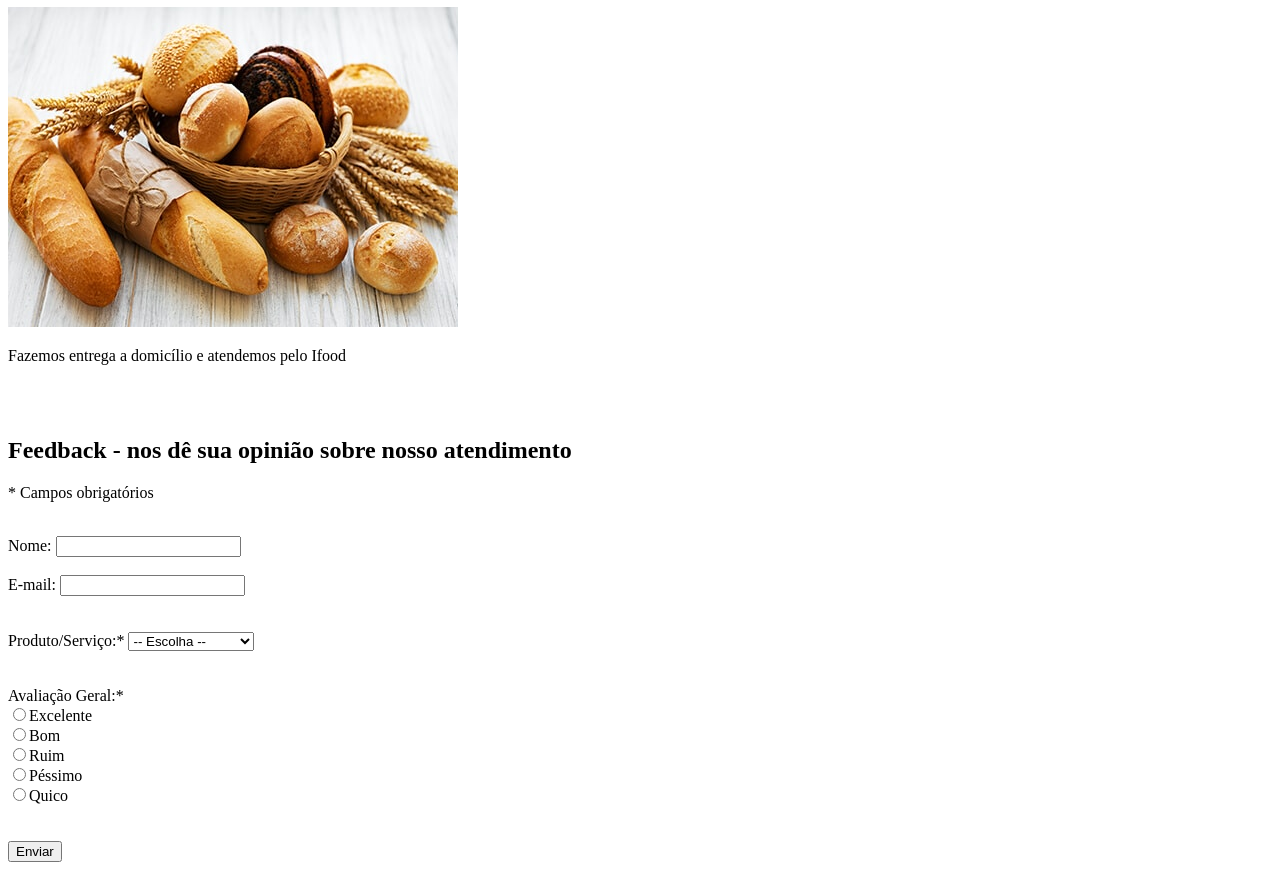
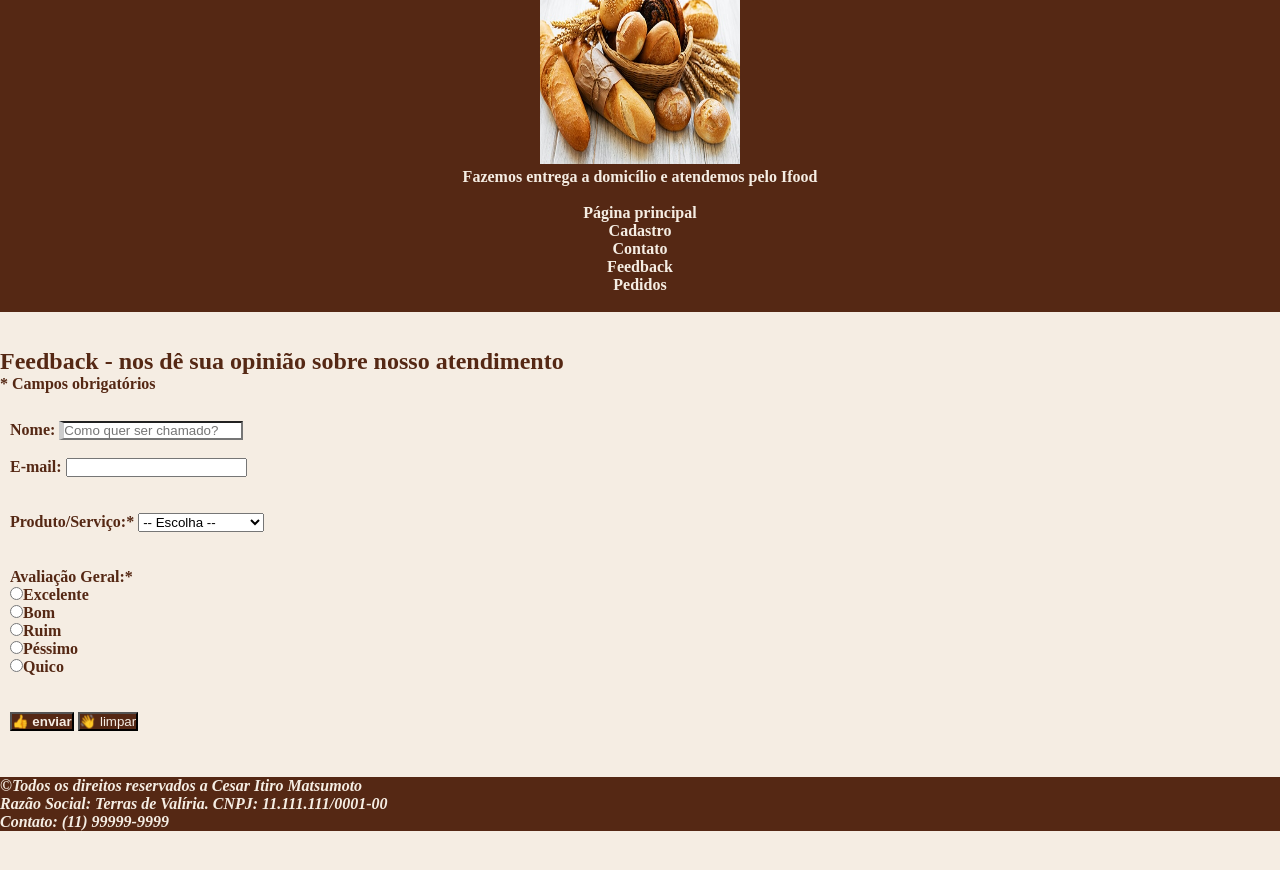
Before and after one commit to mtsmtCesar/padaria-do-bairro, a plain HTML site: page assets/feedback.html in a window 1280 px wide. Shown: the part 73-943 px from the top of the page. After the commit the page ends 904 px from the top, so only its background shows below. Drawn offline with Linux system fonts and the light colour scheme.

Commit message:
atualizacao 30072025

```diff
--- /dev/null
+++ b/assets/css/style.css
@@ -0,0 +1,149 @@
+* {
+    padding: 0;
+    margin: 0;
+}
+
+
+body {
+    font-family: "Playfair Display", serif;
+    color: #552814;
+    background-color: #F5EDE3;
+    font-weight: 600;
+}
+
+h2 {
+    font-size: 25;
+    font-family: "Playfair Display", serif;
+    background-color: #552814;
+    color: #F5EDE3;
+    text-align: center;
+}
+
+footer {
+    font-size: 5;
+    font-family: 'Times New Roman', Times, serif;
+    color: #F5EDE3;
+    font-style: italic;
+}
+
+.cabecalho-principal {
+    font-size: 25;
+    font-family: "Playfair Displa", serif;
+    background-color: #552814;
+    color: #F5EDE3;
+    text-align: center;
+
+}
+
+.cabecalho-principal a {
+    font-size: 20;
+    font-family: Playfair Display, serif;
+    background-color: #552814;
+    color: #F5EDE3;
+    text-decoration: none;
+    text-align: center;
+}
+
+nav a {
+    font-size: 20;
+    font-family: Playfair Display, serif;
+    text-decoration: none;
+    color:#552814;
+}
+
+a:hover{
+    color:#918885;
+}
+
+.legenda{
+    font-size: 10;
+    font-family: Playfair Display, serif;
+    text-align: center;
+}
+
+.titulo-principal {
+    font-size: 30;
+    font-family: Playfair Display, serif;
+    background-color: #BB793E;
+}
+
+.titulo-secundario {
+    font-size: 27
+    font-family: Playfair Display, serif;
+    font-weight: bold;
+    background-color: #552814;
+    color: #F5EDE3;
+}
+
+.navegacao {
+    font-size: 24;
+    font-family: Playfair Display, serif;
+    background-color: #552814;
+    color: #f5ed00;
+}
+
+
+.rodape {
+    font-size: 5
+    font-family: Playfair Display, serif;
+    background-color: #552814;
+    color: #F5EDE3;
+}
+
+
+<!--Formulário-->
+legend {
+    font-size: 30;
+    font-weight: bolder;
+}
+
+input[type="text"] {
+    border-left: 5px solid #ccc;
+
+}
+
+input[type="date"] {
+    background-color: #f29f64;
+}
+
+input[type="select"] {
+    background-color: #f29f64;
+}
+
+input:focus {
+    border-color: #874c04;
+    box-shadow: 0 0 8px rgba(255, 140, 0, 0.5);
+}
+
+
+input:hover {
+    background-color: #f1c7ab;
+}
+
+form{
+    margin: 10px;
+}
+
+.btn {
+    background-color: #552814;
+    color: #F5EDE3;
+    }
+
+.btn:hover {
+    background-color: #f29f64;
+    cursor: pointer;
+}
+
+.btn:active {
+    background-color: #585655;
+}
+
+
+
+.btn-submit {
+    font-weight: bold;
+}
+
+.btn-limpar {
+    font-weight: 300;
+}
--- a/assets/feedback.html
+++ b/assets/feedback.html
@@ -3,18 +3,34 @@
 <head>
     <meta charset="UTF-8">
     <meta name="viewport" content="width=device-width, initial-scale=1.0">
+    <link rel="stylesheet" href="/assets/css/style.css">
     <title>Feedback</title>
 </head>
 
     <body>
-        <!--Cabeçalho-->
-        <header>
-            <h1>Padaria Terras de Valíria</h1>
-            <img src="/assets/img/pao/paes.jpeg" alt="Pão é vida" width="device-width height="300">
-            <p>Fazemos entrega a domicílio e atendemos pelo Ifood</p>
-            <br/>
-            <br/>
-        </header>
+    <!--Cabeçalho-->
+    <header class="cabecalho-principal">
+      <h1>Padaria Terras de Valíria</h1>
+      <img src="/assets/img/pao/paes.jpeg" alt="Pão é vida" width="200" height="200">
+      <p class="legenda">Fazemos entrega a domicílio e atendemos pelo Ifood</p>
+
+      <br/>
+
+      <!--Navegando pelas páginas-->
+      <nav class="navegacao">
+              <ul>
+                  <li><a href="/index.html">Página principal</a></li>
+                  <li><a href="/assets/cadastro.html">Cadastro</a></li>   <!--target="_blank": abre aba ao invés de criar janela-->
+                  <li><a href="/assets/contato.html">Contato</a></li>
+                  <li><a href="/assets/feedback.html">Feedback</a></li>
+                  <li><a href="/assets/pedidos.html">Pedidos</a></li>
+              </ul>
+      </nav>
+      <br/>
+    </header>
+
+        <br/>
+        <br/>
 
         <!--Feedback-->
         <article>
@@ -28,7 +44,7 @@
                 <!--Dados do cliente-->
                 <section>
                 <label for="name">Nome:</label>
-                <input type="text" id="name" name="name">
+                <input type="text" id="name" name="name" placeholder="Como quer ser chamado?">
 
                 <br/>
                 <br/>
@@ -70,12 +86,26 @@
                 <br/>
                 <br/>
 
-                <!--Botão de envio-->
-                <section>
-                <input type="submit" value="Enviar">
-                </section>
+            <!--Botão-->
+            <section>
+              <input type="submit" value="&#128077 enviar" class="btn btn-submit">
+              <input type="button" value="&#128075 limpar" class="btn btn-limpar">
 
+              </section>
             </form>
         </article>
+
+        <br/>
+        <br/>
+
+            <!--Rodapé-->
+            <footer class="rodape">
+                <p>&copy;Todos os direitos reservados a Cesar Itiro Matsumoto </p>
+                <p>Razão Social: Terras de Valíria. CNPJ: 11.111.111/0001-00</p>
+                <p>Contato: (11) 99999-9999</p>
+
+            </footer>
+
+
     </body>
 </html>
```
Also changed, not shown: assets/cadastro.html (+37 -7 lines), assets/contato.html (+38 -12 lines), assets/pedidos.html (+39 -10 lines), index.html (+51 -30 lines).
